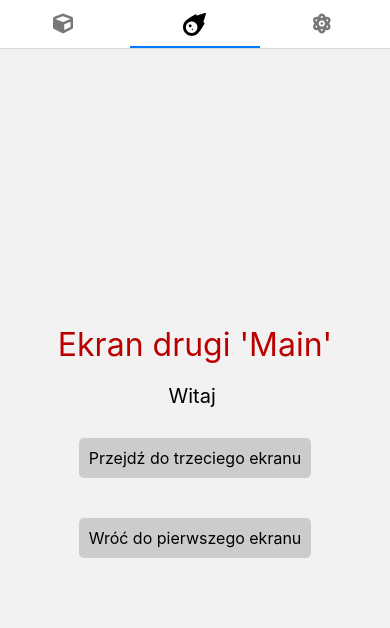
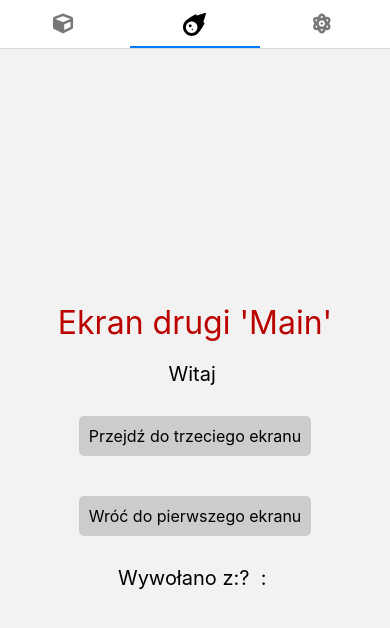
Before and after one commit to KlugSolutions/reactProject-exercises, a React Native app: screen /MainScreen in a window 390 px wide. Shown: the top 628 px of the page. Built offline with nearby package versions, Linux system fonts and the light colour scheme.

Commit message:
saving data routing

```diff
--- a/src/HomeScreen.js
+++ b/src/HomeScreen.js
@@ -8,7 +8,7 @@ import MyButton from "./MyButton";
 import AsyncStorage from '@react-native-async-storage/async-storage';
 import Style from "./Style";
 
-const HomeScreen = ({ navigation }) => {
+const HomeScreen = ({ navigation, route }) => {
 
     useEffect(() => {
 
@@ -18,13 +18,16 @@ const HomeScreen = ({ navigation }) => {
 
     const [name, setName] = useState("")
 
+    const last = route.params ? route.params.last : ""
+    const main = route.params ? route.params.main : ""
+    const home = 'HomeScreen'
     const changeScreen = () => {
         saveName()
-        navigation.navigate("MainScreen", { firstName: name })
-        // navigation.replace("Main")
+        navigation.navigate("MainScreen", { firstName: name }, { home })
+
     }
     const goThird = () => {
-        navigation.navigate('LastScreen')
+        navigation.navigate('LastScreen', { firstName: name }, { home })
     }
     const getName = async () => {
         try {
--- a/src/LastScreen.js
+++ b/src/LastScreen.js
@@ -7,7 +7,7 @@ import MyButton from "./MyButton";
 
 import Style from "./Style";
 
-const LastScreen = ({navigation, route}) => {
+const LastScreen = ({ navigation, route }) => {
 
     useEffect(
         () => {
@@ -15,12 +15,15 @@ const LastScreen = ({navigation, route}) => {
         }
     )
     const firstName = route.params ? route.params.firstName : ""
+    const home = route.params ? route.params.home : ""
+    const main = route.params ? route.params.main : ""
+    const last = 'LastScreen'
     const goBack = () => {
-        navigation.navigate("MainScreen")
+        navigation.navigate("MainScreen", { firstName }, { last })
 
     }
     const changeScreen = () => {
-        navigation.navigate("HomeScreen")
+        navigation.navigate("HomeScreen", { last })
     }
     return (
         <View style={Style.view}>
--- a/src/MainScreen.js
+++ b/src/MainScreen.js
@@ -15,13 +15,15 @@ const MainScreen = ({ navigation, route }) => {
         }
     )
     const firstName = route.params ? route.params.firstName : ""
-
+    const last = route.params ? route.params.last : ""
+    const home = route.params ? route.params.home : ""
+    const main = 'MainScreen'
     const goBack = () => {
-        navigation.goBack('HomeScreen')
+        navigation.goBack('HomeScreen', { main })
         // navigation.replace("Home")
     }
     const changeScreen = () => {
-        navigation.navigate("LastScreen")
+        navigation.navigate("LastScreen", { firstName }, { main })
     }
     return (
         <View style={Style.view}>
@@ -37,7 +39,8 @@ const MainScreen = ({ navigation, route }) => {
                 buttonText={"Wróć do pierwszego ekranu"}
                 color={"#ccc"}
             />
-
+            <Text style={Style.textSmall}>Wywołano z:
+                {last}? {last} : {home}</Text>
         </View>
 
     )
```
